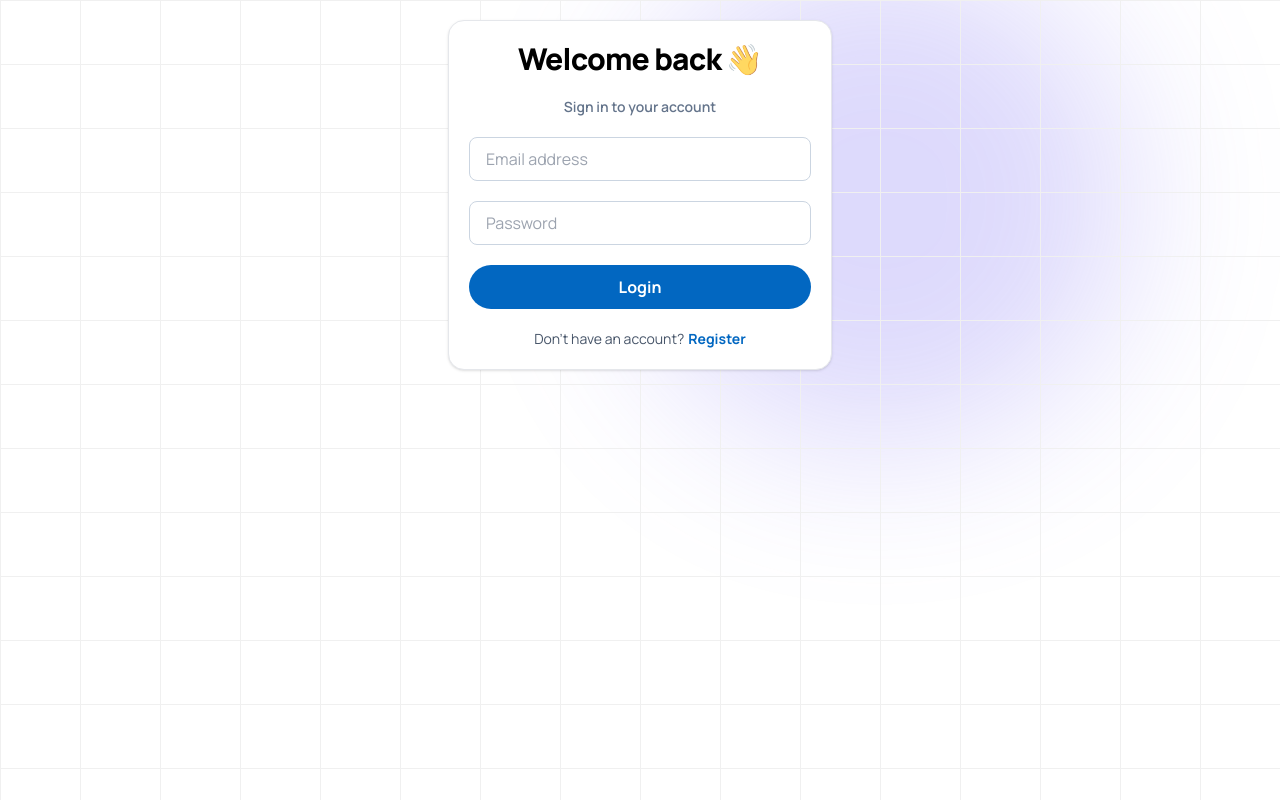
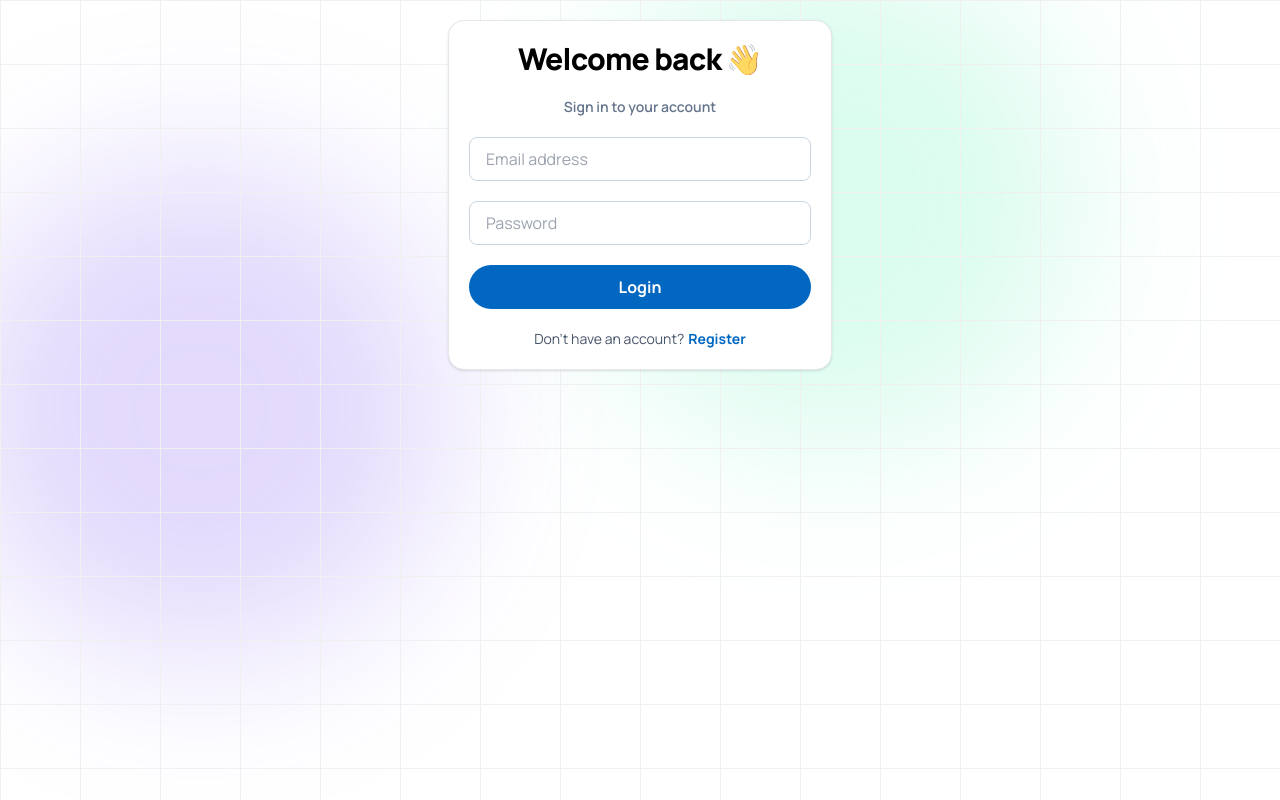
Before and after one commit to yusrilseptriandy/point-of-sales, a React (Vite) app in the folder client/: page /login in a window 1280 px wide. Built offline with nearby package versions, Linux system fonts and the light colour scheme.

Commit message:
change backgound color in login page

```diff
--- a/client/src/components/pages/Login.tsx
+++ b/client/src/components/pages/Login.tsx
@@ -12,7 +12,8 @@ const Login = () => {
             p-5
             bg-[linear-gradient(to_right,#f0f0f0_1px,transparent_1px),linear-gradient(to_bottom,#f0f0f0_1px,transparent_1px)] bg-[size:5rem_4rem]"
     >
-      <div className="absolute bottom-auto left-auto right-0 top-0 h-[500px] w-[500px] -translate-x-[30%] translate-y-[-10%] rounded-full bg-[rgba(123,109,244,0.5)] opacity-50 blur-[80px] -z-10"></div>
+      <div className="absolute bottom-auto left-auto right-0 top-0 h-[500px] w-[500px] -translate-x-[40%] translate-y-[-10%] rounded-full bg-[rgba(109,244,190,0.5)] opacity-50 blur-[80px] -z-10"></div>
+      <div className="absolute bottom-auto right-auto left-0 top-0 h-[500px] w-[500px] -translate-x-[10%] translate-y-40 rounded-full bg-[rgba(141,109,244,0.5)] opacity-50 blur-[80px] -z-10"></div>
       <CardLogin />
     </div>
   );
```
